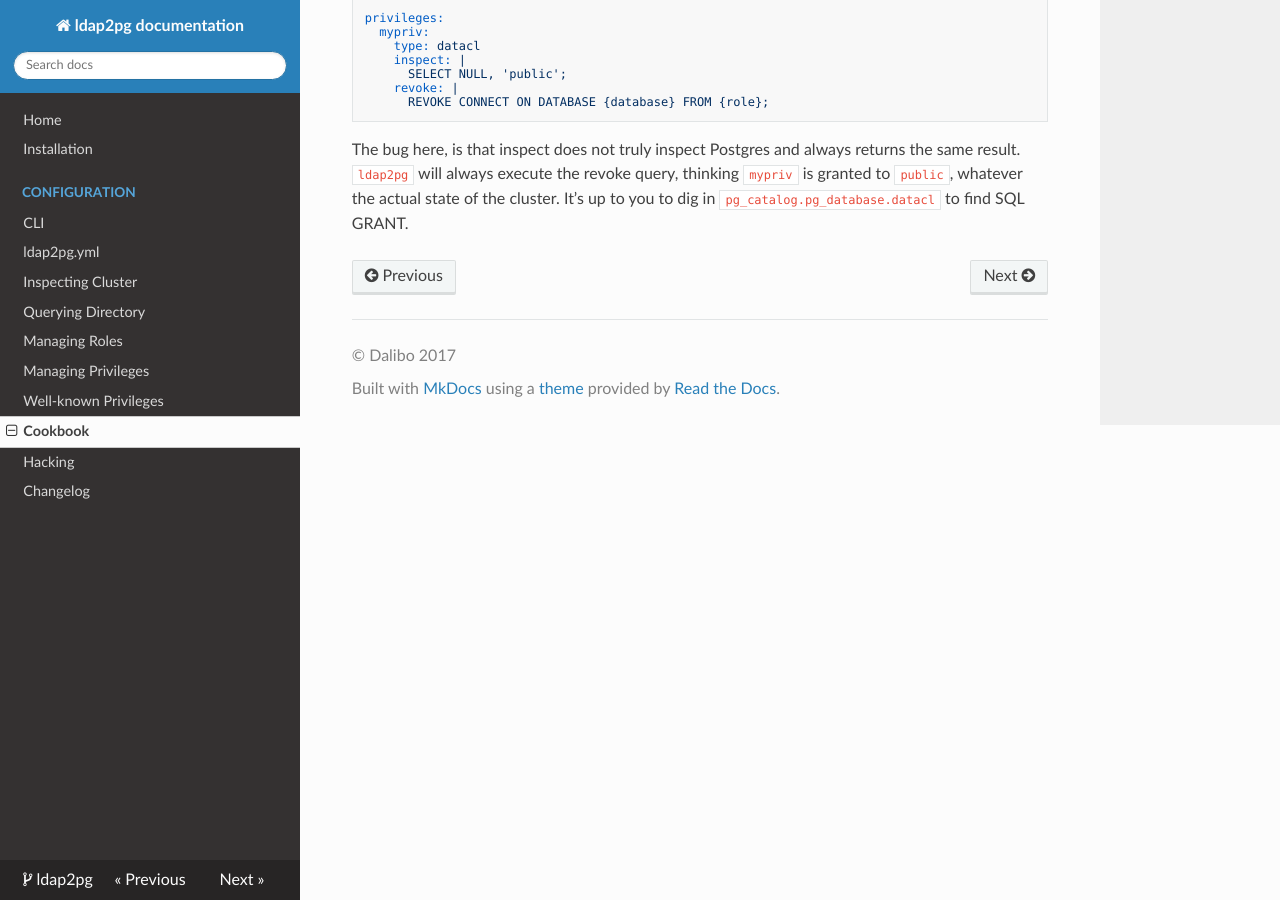
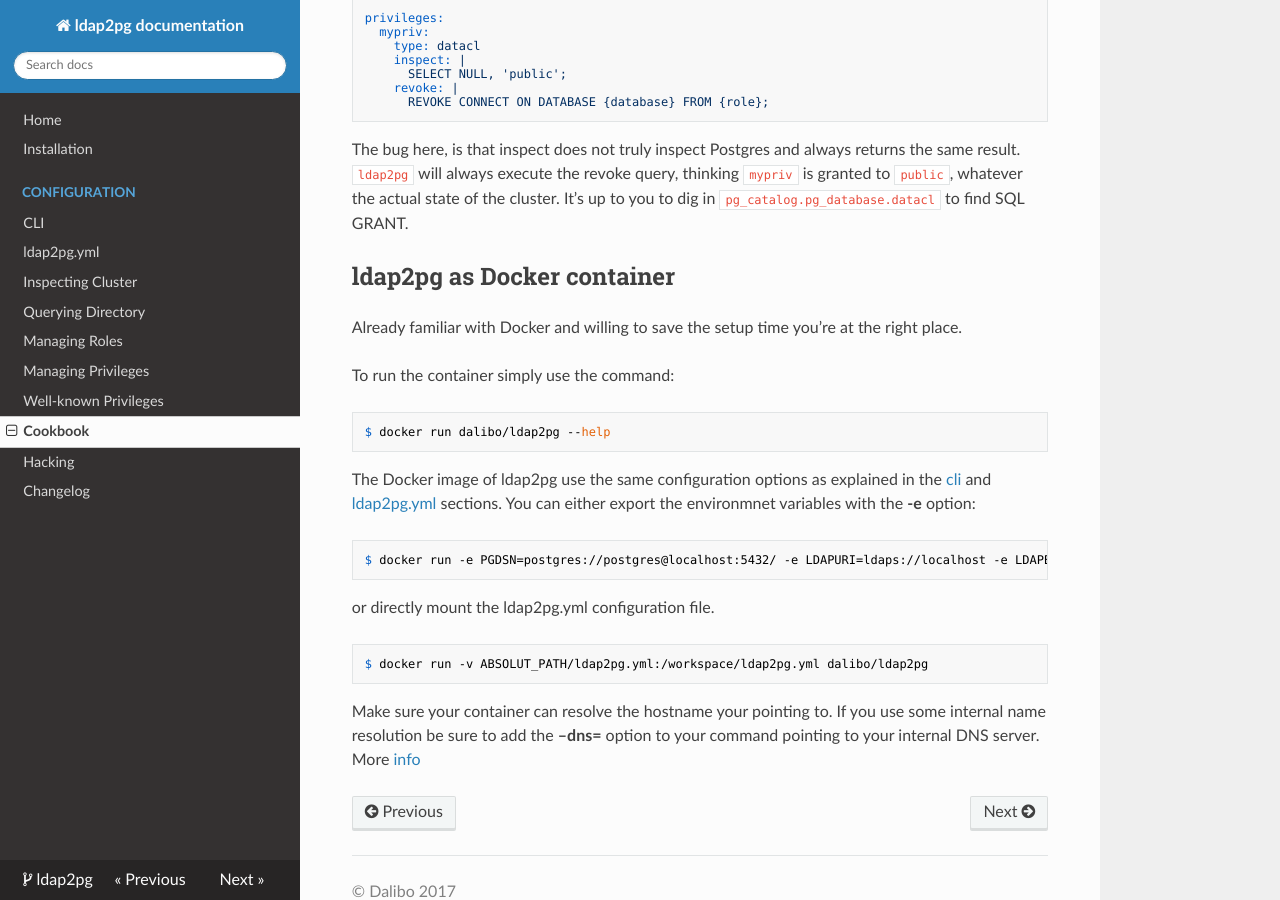
Before and after one commit to dalibo/ldap2pg, an MkDocs documentation site: the page built from docs/cookbook.md, in a window 1280 px wide and 900 px high, scrolled down 3936 px. Built offline with MkDocs 1.6.1, drawn with Linux system fonts in a browser that asks for light colours; nearby versions of some CDN libraries; old or Windows-style settings are respelled for this version of MkDocs.

Commit message:
Adding documentation for docker usage

````diff
--- a/docs/cookbook.md
+++ b/docs/cookbook.md
@@ -229,3 +229,28 @@
 the same result. `ldap2pg` will always execute the revoke query, thinking
 `mypriv` is granted to `public`, whatever the actual state of the cluster. It's
 up to you to dig in `pg_catalog.pg_database.datacl` to find SQL GRANT.
+
+
+# ldap2pg as Docker container
+
+Already familiar with Docker and willing to save the setup time you're at the right place.
+
+To run the container simply use the command:
+``` console
+$ docker run dalibo/ldap2pg --help
+```
+
+The Docker image of ldap2pg use the same configuration options as explained in the [cli](https://ldap2pg.readthedocs.io/en/latest/cli/) and [ldap2pg.yml](https://ldap2pg.readthedocs.io/en/latest/config/) sections.
+You can either export the environmnet variables with the **-e** option:
+
+``` console
+$ docker run -e PGDSN=postgres://postgres@localhost:5432/ -e LDAPURI=ldaps://localhost -e LDAPBINDDN=cn=you,dc=entreprise,dc=fr -e LDAPPASSWORD=pasglop dalibo/ldap2pg
+```
+
+ or directly mount the ldap2pg.yml configuration file.
+``` console
+$ docker run -v ABSOLUT_PATH/ldap2pg.yml:/workspace/ldap2pg.yml dalibo/ldap2pg
+```
+
+Make sure your container can resolve the hostname your pointing to. If you use some internal name resolution be sure to add the **--dns=** option to your command pointing to your internal DNS server.
+More [info](https://docs.docker.com/v17.09/engine/userguide/networking/default_network/configure-dns/)
````
